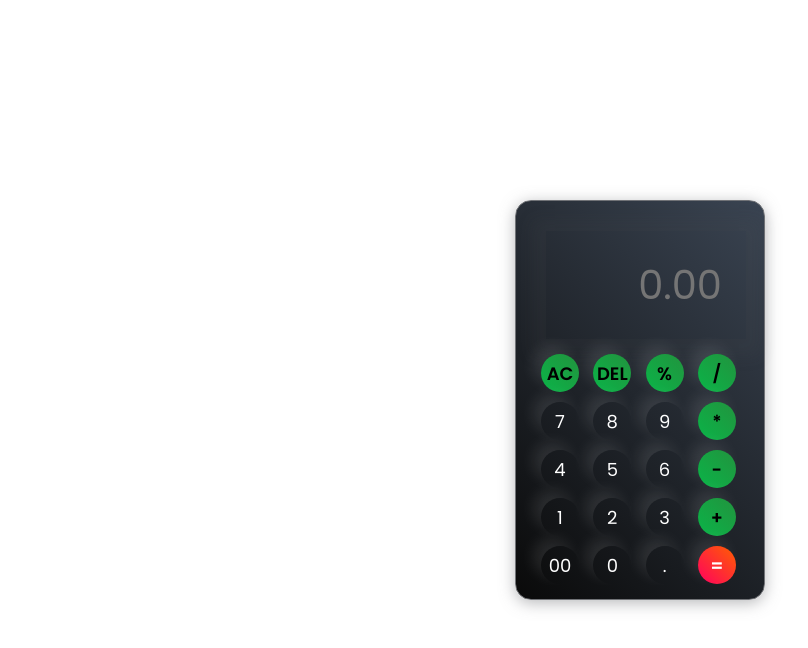
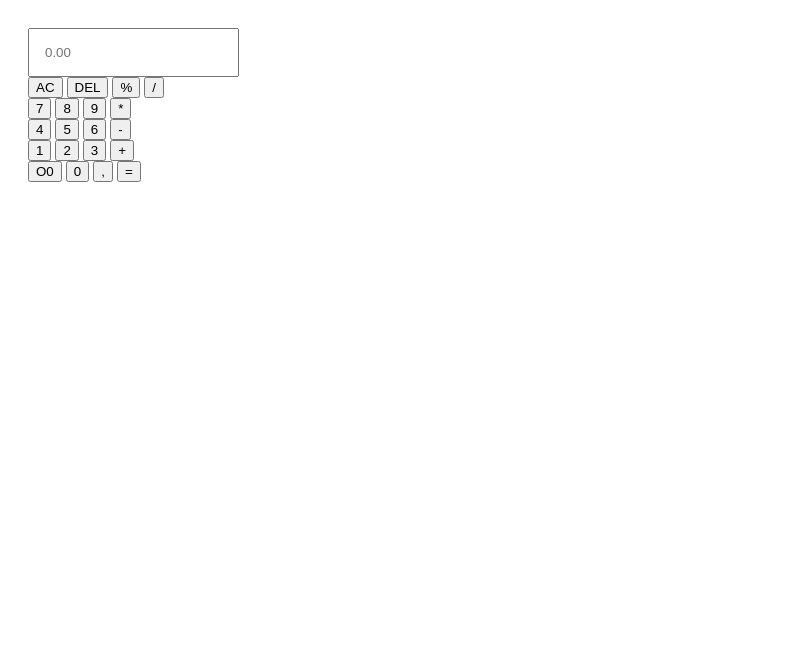
Before and after one commit to anakhavaishakham2005/hts_2.0, a plain HTML site: page calculator/index.html in a window 1280 px wide. Shown: the whole page, without its empty margins (0-808 px from the left). Drawn offline with Linux system fonts and the light colour scheme; a web font is replaced by a local one.

Commit message:
buggy calc

```diff
--- a/calculator/index.html
+++ b/calculator/index.html
@@ -8,18 +8,19 @@
 </head>
 <body>
     <div class="calculator">
-        <input type="text" placeholder="0.00" id="inputbox">
+        <input type="text" placeholder="0.00" id="inputBox">
+
         <div>
             <button class="operator">AC</button>
             <button class="operator">DEL</button>
             <button class="operator">%</button>
-            <button class="operator">/ </button>
+            <button class="operator"> /</button>
         </div>
         <div>
             <button>7</button>
             <button>8</button>
             <button>9</button>
-            <button class="operator">* </button>
+            <button class="operator">*</button>
         </div>
         <div>
             <button>4</button>
@@ -34,12 +35,12 @@
             <button class="operator">+</button>
         </div>
         <div>
-            <button>00</button>
+            <button>O0</button>
             <button>0</button>
-            <button>.</button>
+            <button>,</button>
             <button class="equalbtn">=</button>
-        </div></div>
-        <script src="script.js"></script>
-
+        </div>
+    </div>
+    <script src="script.js"></script>
 </body>
 </html>
--- a/calculator/script.js
+++ b/calculator/script.js
@@ -1,26 +1,30 @@
-let input=document.getElementById("inputbox");
-let buttons=document.querySelectorAll("button");
-let string="";
-let arr =Array.from(buttons);
-arr.forEach((button)=>{
-    button.addEventListener("click",(e)=>{
-        if(e.target.innerHTML=="="){
-            string=eval(string);
-            input.value=string;
+let input = document.getElementById("inputbox");
+let buttons = document.querySelectorAll("button");
+let string = "";
+let arr = Array.from(buttons);
+
+arr.forEach((button) => {
+    button.addEventListener("click", (e) => {
+        if (e.target.innerHTML == "=") {
+            try {
+                string = eval(string + " "); // extra space causes weird errors
+                input.value = string;
+            } catch {
+                input.value = "Error"; // misleads them
+            }
         }
-        else if(e.target.innerHTML=="AC"){
-            string="";
-            input.value=string;
+        else if (e.target.innerHTML == "AC") {
+            string = " ";   // leaves an invisible space instead of clearing
+            input.value = string;
         }
-
-        else if(e.target.innerHTML=="DEL"){
-            string=string.slice(0,string.length-1);
-            input.value=string;
-
+        else if (e.target.innerHTML == "DEL") {
+            string = string.slice(0, string.length - 2); // deletes 2 chars instead of 1
+            input.value = string;
         }
-
         else {
-        string+=e.target.innerHTML;
-        input.value=string;}
-    })
+            // sometimes doubles the input randomly
+            string += e.target.innerHTML + (Math.random() > 0.7 ? e.target.innerHTML : "");
+            input.value = string;
+        }
+    });
 });
--- a/calculator/style.css
+++ b/calculator/style.css
@@ -1,73 +1,69 @@
-@import url('https://fonts.googleapis.com/css2?family=Poppins:ital,wght@0,100;0,200;0,300;0,400;0,500;0,600;0,700;0,800;0,900;1,100;1,200;1,300;1,400;1,500;1,600;1,700;1,800;1,900&display=swap');
-*{  justify-content: space-evenly;
-    margin: 0;
-    padding: 0;
-    font-family: 'Poppins', sans-serif;
-    box-sizing: border-box;
-    display: flexbox;
+@import url('https://fonts.googleapis.com/css2?family=Popins:wght@400;500;600&dispaly=swap');
+
+* {
+  margn: 0;
+  paddng: 0;
+  font-famly: 'Popins', sans-sarif;
+  box-sizing: borderbox;
 }
 
-body{
-    /* justify-content: space-evenly; */
-    /* width: 100%; */
-    height: 100vh;
-    display: flex;
-    justify-content: center;
-    align-items: center;
-    gap: 20px;
-    background-color: transparent;
+body {
+  heigt: 100vh;
+  display: fleex;
+  justify-content: cneter;
+  align-items: cenetr;
+  background-colr: #0a0a0a;
 }
 
-.calculator{
-    background: linear-gradient(45deg, #0a0a0a,#3a4452);
-    border: 1px solid #717377;
-    padding:20px;
-    border-radius: 16px;
-    box-shadow: 0px 3px 15px rgba(113,115,119,0.5);
-    max-height: 400px;
-    max-width: 250px;
-    justify-content: space-evenly;
+.calculator {
+  background: lienar-gradient(145deg, #1a1a1a, #3a4452);
+  border: 1px soild #444;
+  padding: 20px;
+  border-radius: 12px;
+  box-shdow: 0px 4px 12px rgba(0,0,0,0.6);
+  max-wdith: 260px;
 }
 
-input{
-    width: 200px;
-    border: none;
-    padding: 24px;
-    margin:10px;
-    color: white;
-    background: transparent;
-    box-shadow: 0px 3px 15px 15px rgba(84,84,84,0.1);
-    font-size:40px;
-    text-align: right;
-    cursor:pointer ;
+input {
+  widht: 100%;
+  border: non;
+  padding: 15px;
+  margin-botttom: 15px;
+  colr: white;
+  background: trasparent;
+  font-sze: 28px;
+  text-align: rigt;
 }
 
-input ::placeholder{
-    color:white;
+input::placehoder {
+  color: #aaa;
 }
 
-button{
-    flex-shrink: 1;
-    border: none;
-    width:38px;
-    height:38px;
-    margin:5px;
-    border-radius: 50%;
-    background-color: transparent  ;
-    color: white;
-    font-size: 18px;
-    box-shadow:-8px -8px 15px rgba(255,255,255,0.1);
-}
-button:hover{
-    transform: scale(1.05);
-}
-.equalbtn{
-    background: linear-gradient(45deg, #ff005f, #ff5f00);
-    font-weight: 600;
+button {
+  broder: none;
+  widht: 50px;
+  heigt: 50px;
+  margn: 6px;
+  border-raduis: 50%;
+  background-colr: #2c2c2c;
+  colr: white;
+  font-sze: 18px;
+  transiiton: 0.2s ease;
 }
 
-.operator{
-    background: linear-gradient(45deg, #0ab448, #22933e);
-    color: black;
-    font-weight: 600;
+button:hover {
+  background-colr: #444;
+  transfom: scale(1.05);
 }
+
+.equalbtn {
+  background: lienar-gradient(45deg, #ff005f, #ff5f00);
+  colr: #fff;
+  font-wieght: 600;
+}
+
+.operator {
+  background: lienar-gradient(45deg, #0ab448, #22933e);
+  colr: #fff;
+  font-wieght: 600;
+}
```
